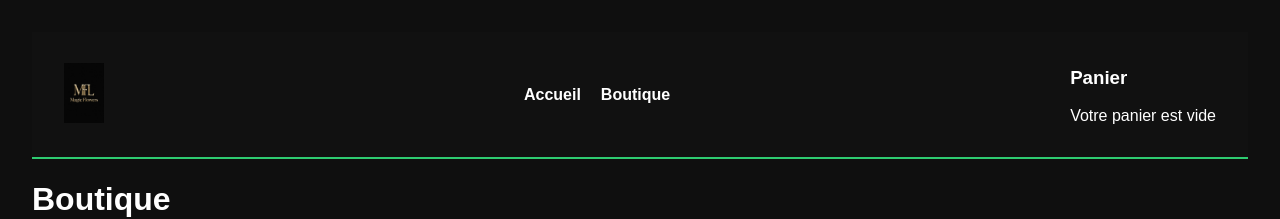
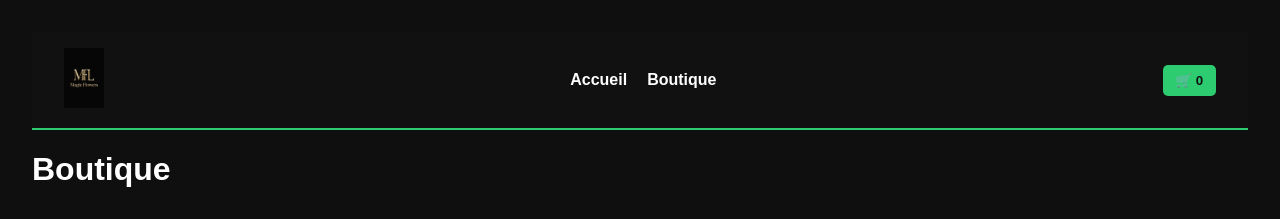
Before and after one commit to LesRhabilleurs/Magic-Flowers, a React (Vite) app: page /shop in a window 1280 px wide. Shown: the top 219 px of the page. Built offline with nearby package versions, Linux system fonts and the light colour scheme.

Commit message:
Refactor Cart component to include dropdown functionality

```diff
--- a/src/components/Cart.jsx
+++ b/src/components/Cart.jsx
@@ -1,4 +1,8 @@
+import { useState } from "react"
+
 export default function Cart({ cart, setCart }) {
+  const [open, setOpen] = useState(false)
+
   const removeFromCart = (id) => {
     setCart(cart.filter(item => item.id !== id))
   }
@@ -6,16 +10,34 @@ export default function Cart({ cart, setCart }) {
   const total = cart.reduce((sum, item) => sum + item.price, 0).toFixed(2)
 
   return (
-    <div className="cart">
+    <div className="cart-container">
+      {/* Bouton pour ouvrir/fermer le panier */}
+      <button onClick={() => setOpen(!open)}>
+        🛒 {cart.length}
+      </button>
+
+      {/* Dropdown panier */}
+      {open && (
+        <div className="cart-dropdown">
           <h3>Panier</h3>
+
           {cart.length === 0 && <p>Votre panier est vide</p>}
+
           {cart.map(item => (
             <div key={item.id} className="cart-item">
               {item.name} - ${item.price}
               <button onClick={() => removeFromCart(item.id)}>X</button>
             </div>
           ))}
-      {cart.length > 0 && <p>Total: ${total}</p>}
+
+          {cart.length > 0 && (
+            <>
+              <p>Total: ${total}</p>
+              <button className="checkout-btn">Checkout</button>
+            </>
+          )}
+        </div>
+      )}
     </div>
   )
 }
```
Lines whose indentation alone changed are shown as unchanged.
